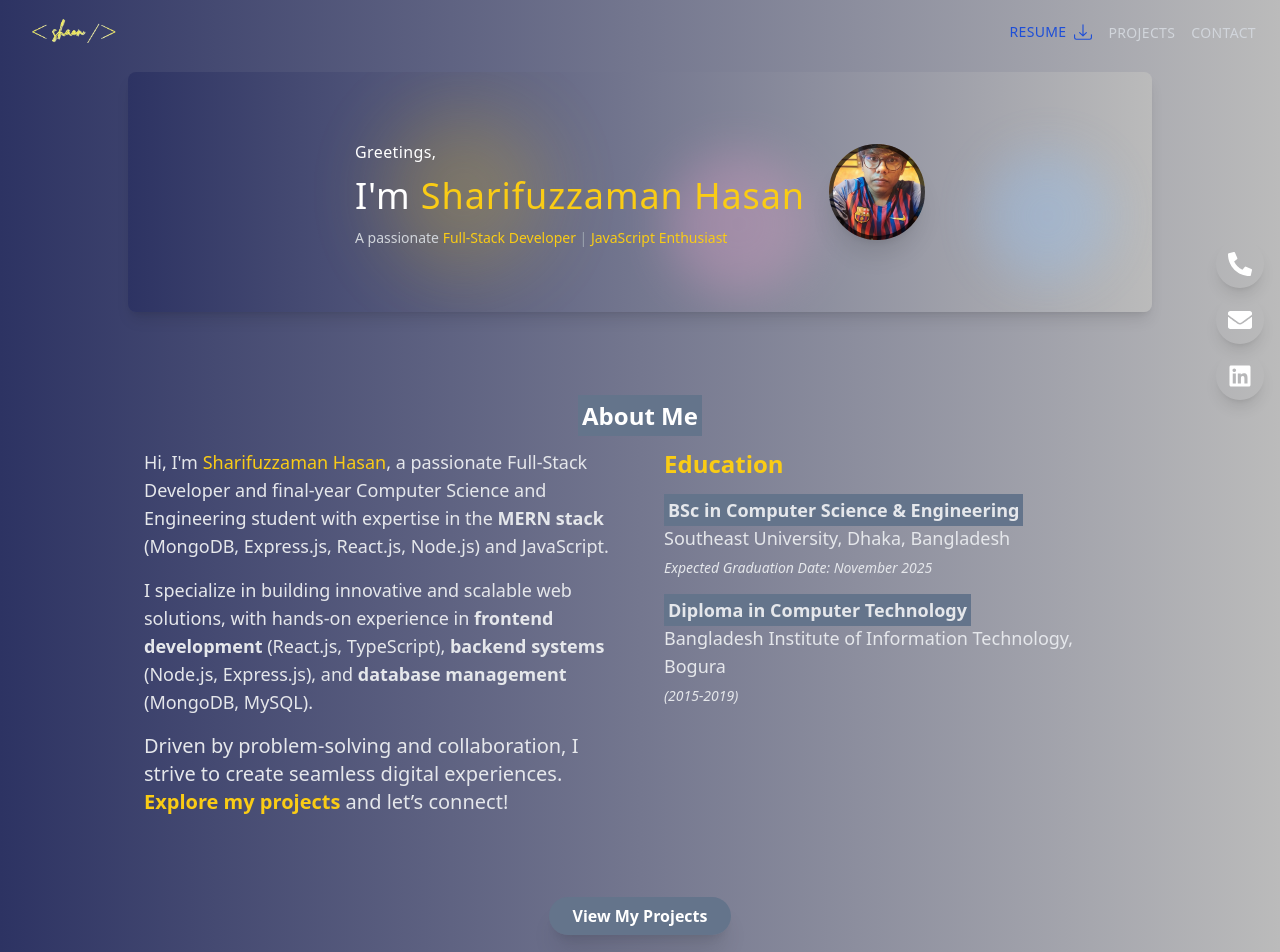
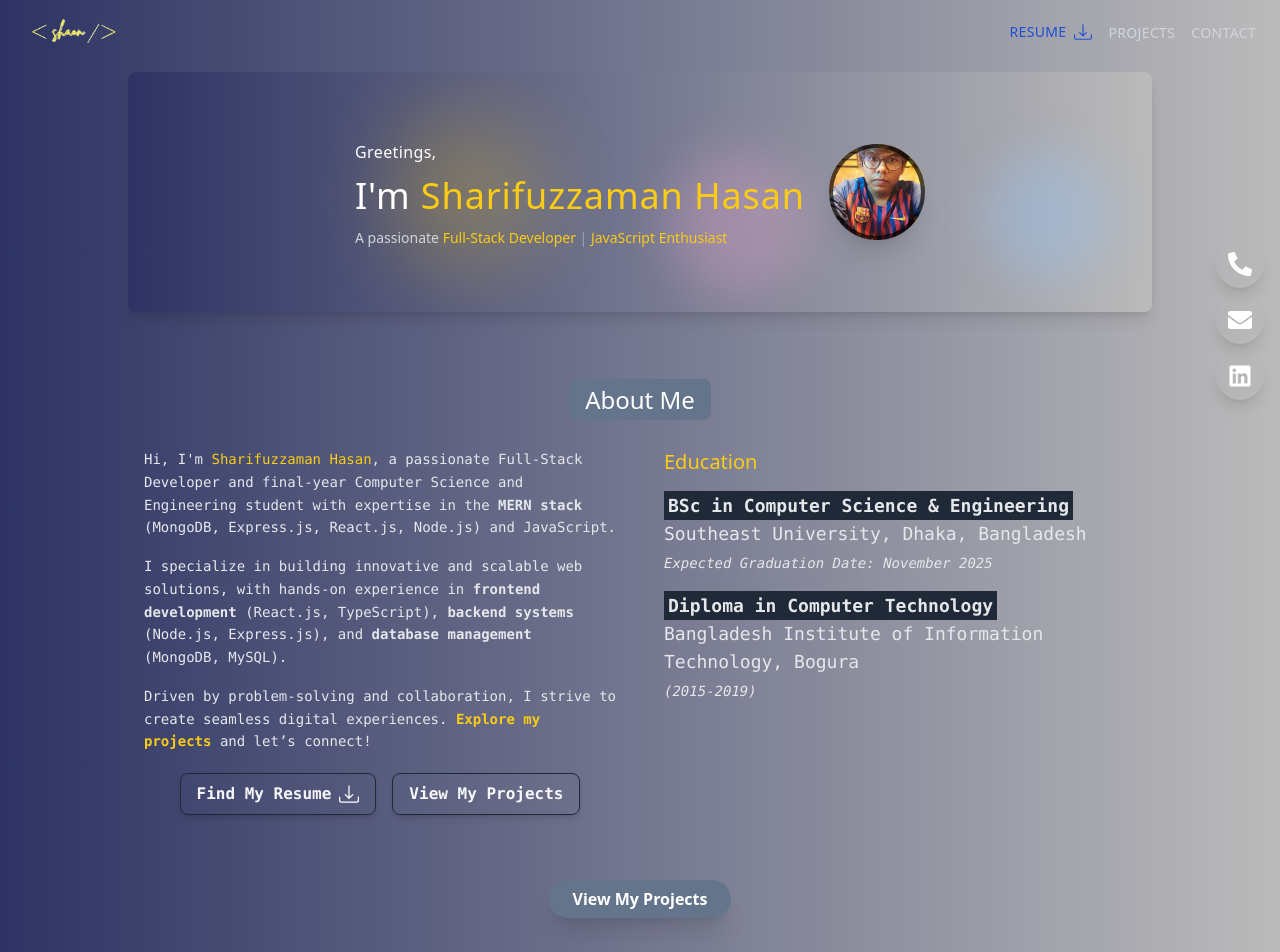
Before and after one commit to SharifuzzamanShaon/my-portfolio, a React (Vite) app: page / in a window 1280 px wide. Shown: the top 952 px of the page. Built offline with nearby package versions, Linux system fonts and the light colour scheme.

Commit message:
update DescriptionSection component to add resume download button, implement smooth scrolling to projects, and adjust text styles

```diff
--- a/src/components/DescriptionSection.jsx
+++ b/src/components/DescriptionSection.jsx
@@ -1,17 +1,26 @@
-import React from "react";
+import React, { useRef } from "react";
+import { BsDownload } from "react-icons/bs";
+import { useLocation } from "react-router";
 
 const DescriptionSection = () => {
+  const pdfUrl = import.meta.env.VITE_CV_DRIVE_URL;
+  const handleOpenPdf = () => {
+    window.open(pdfUrl, "_blank"); // Opens the PDF in a new tab
+  };
+  const projectsRef = useRef(null);
+  const handleScroll = (ref) => {
+    ref.current?.scrollIntoView({ behavior: "smooth" });
+  };
   return (
-    <div className="max-w-7xl mx-auto px-4 py-12">
+    <div className="max-w-7xl mx-auto px-4 py-8">
       <h2 className="text-lg sm:text-2xl font-semibold text-white mb-4 relative inline-block">
-        <span className="relative z-5 font-semibold bg-slate-500 p-1">
+        <span className="relative z-5    bg-slate-500 p-1 rounded-lg px-4 font-light">
           About Me
         </span>
-        {/* <span className="absolute inset-x-0 -bottom-1 h-1 bg-gradient-to-r from-yellow-400 to-orange-500 rounded-lg"></span> */}
       </h2>
-      <div className="grid grid-cols-1 sm:grid-cols-2 gap-12 text-gray-200 text-start">
+      <div className="grid grid-cols-1 sm:grid-cols-2 gap-12 text-gray-200 text-start mt-4">
         <div>
-          <p className="text-sm sm:text-lg leading-relaxed mb-4">
+          <p className="text-sm sm:text-md leading-relaxed mb-4 font-mono">
             Hi, I'm{" "}
             <span className="font-sm text-yellow-400">Sharifuzzaman Hasan</span>
             , a passionate Full-Stack Developer and final-year Computer Science
@@ -19,7 +28,7 @@ const DescriptionSection = () => {
             <span className="font-bold">MERN stack</span> (MongoDB, Express.js,
             React.js, Node.js) and JavaScript.
           </p>
-          <p className="text-lg sm:text-lg leading-relaxed mb-4">
+          <p className="text-sm sm:text-md leading-relaxed mb-4 font-mono">
             I specialize in building innovative and scalable web solutions, with
             hands-on experience in{" "}
             <span className="font-bold">frontend development</span> (React.js,
@@ -28,7 +37,7 @@ const DescriptionSection = () => {
             <span className="font-bold">database management</span> (MongoDB,
             MySQL).
           </p>
-          <p className="text-lg sm:text-xl leading-relaxed">
+          <p className="text-sm sm:text-md leading-relaxed mb-4 font-mono">
             Driven by problem-solving and collaboration, I strive to create
             seamless digital experiences.{" "}
             <span className="font-bold text-yellow-400">
@@ -36,16 +45,36 @@ const DescriptionSection = () => {
             </span>{" "}
             and let’s connect!
           </p>
+          <div className="mt-5 flex justify-center space-x-4">
+            {/* Find My Resume Button */}
+            <button
+              onClick={handleOpenPdf}
+              className="flex items-center gap-2 border border-gray-800 px-4 py-2 rounded-lg text-white font-semibold
+             transition-all duration-300 hover:bg-gray-800 hover:text-white hover:scale-105 active:scale-95 shadow-md"
+            >
+              <span className="animate-pulse font-mono">Find My Resume</span>
+              <BsDownload className="text-xl" />
+            </button>
+
+            {/* View My Projects Button */}
+            <button
+              onClick={() => handleScroll(projectsRef)}
+              className="flex items-center gap-2 border border-gray-800 px-4 py-2 rounded-lg text-white font-semibold
+             transition-all duration-300 hover:bg-gray-800 hover:text-white hover:scale-105 active:scale-95 shadow-md"
+            >
+              <span className="animate-pulse font-mono">View My Projects</span>
+            </button>
+          </div>
         </div>
 
         {/* Education Background Section */}
         <div>
-          <h3 className="text-xl sm:text-2xl font-bold text-yellow-400 mb-4">
+          <h3 className="text-xl sm:text-md font-sm text-yellow-400 mb-4 font-light">
             Education
           </h3>
           <div className="space-y-4">
-            <p className="text-lg sm:text-lg leading-relaxed text-left">
-              <span className="font-bold bg-slate-500 p-1">
+            <p className="text-sm sm:text-lg leading-relaxed text-left font-mono">
+              <span className="font-bold bg-gray-800 p-1 font-mono">
                 BSc in Computer Science & Engineering
               </span>
               <br />
@@ -55,13 +84,15 @@ const DescriptionSection = () => {
                 Expected Graduation Date: November 2025
               </span>
             </p>
-            <p className="text-sm sm:text-lg leading-relaxed text-left">
-              <span className="font-bold bg-slate-500 p-1">
+            <p className="text-sm sm:text-lg leading-relaxed text-left font-mono">
+              <span className="font-bold bg-gray-800 p-1">
                 Diploma in Computer Technology
               </span>
               <br />
-              Bangladesh Institute of Information Technology, Bogura <br/>
-              <span className="text-sm sm:text-1xl font-medium italic">(2015-2019)</span>
+              Bangladesh Institute of Information Technology, Bogura <br />
+              <span className="text-sm sm:text-1xl font-medium italic">
+                (2015-2019)
+              </span>
             </p>
           </div>
         </div>
```
